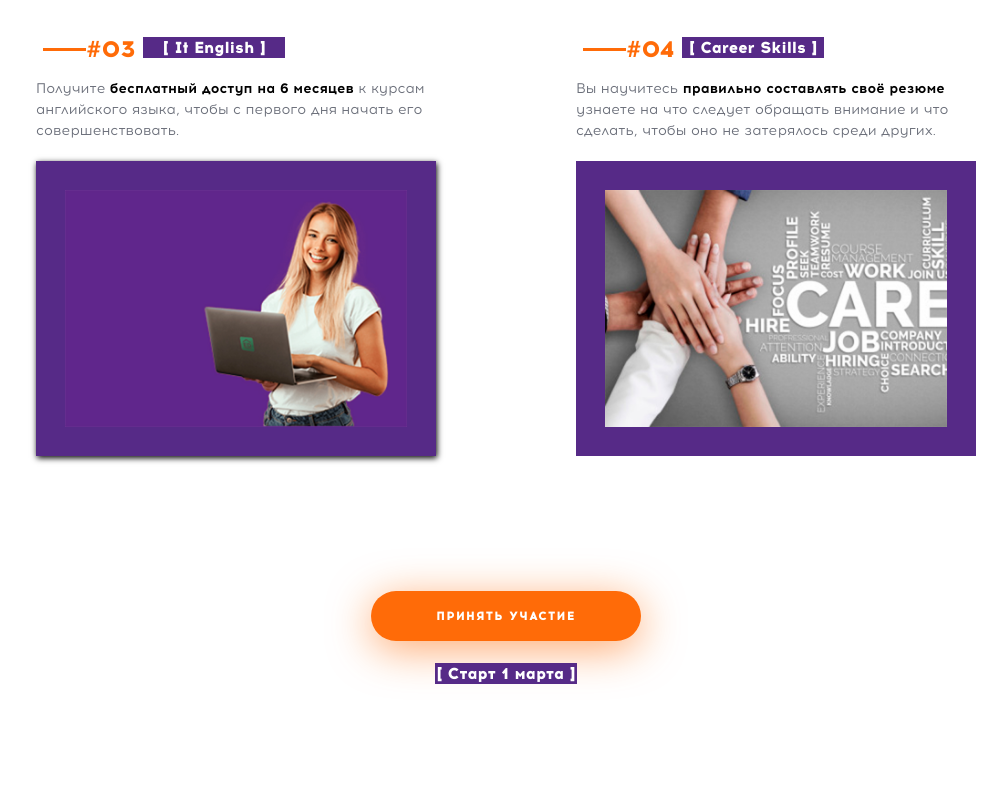
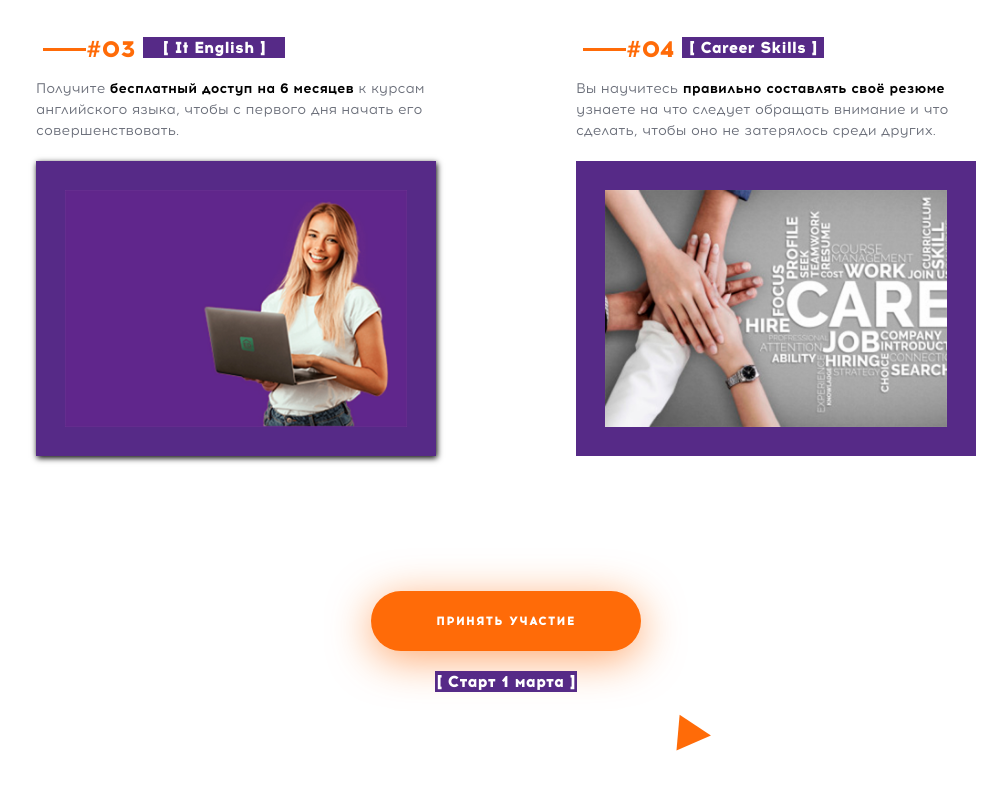
Before and after one commit to Puvel/dark-power, a website: page src/index.html in a window 1280 px wide. Shown: the part 1539-2328 px from the top of the page, without its empty margins (134-1141 px from the left). Drawn offline with nearby package versions, Linux system fonts and the light colour scheme; files that its build step writes are made by us from their sources.

Commit message:
structure.project

```diff
--- a/src/html/project.html
+++ b/src/html/project.html
@@ -43,7 +43,7 @@
                 </picture>
             </li>
         </ul>
-            <button class="button section__button">Принять участие</button>
+            <button class="button__pr section__button">Принять участие</button>
             <p class="text text-add"> Старт 1 марта </p>
     </div>
 </section>
--- a/src/html/structure.html
+++ b/src/html/structure.html
@@ -16,7 +16,7 @@
 
        <li class="instruction-list__item">А если нет, пишите нашему ментору, который помогает и отвечает на вопросы</li>
    </ul>
-   <button class="button section__button">Принять участие</button>
+   <button class="button__str section__button">Принять участие</button>
    <p class="text text-add"> Старт 1 марта </p>
 
 </div>
--- a/src/sass/section/project.scss
+++ b/src/sass/section/project.scss
@@ -34,6 +34,10 @@
     border-right: none;
     box-shadow: 1px 1.732px 6px 0px $dark-text;
   }
+}
+
+.button__pr {
+  margin-bottom: 20px;
 }
 
 .oportunity-dec {
@@ -107,6 +111,23 @@
     text-align: center;
   }
 
+  .project{
+    position: relative;
+
+    &::before {
+      @include pseudo(block);
+      width: 30px;
+      height: 35px;
+      position: absolute;
+      bottom: 35px;
+      right: 20%;
+      transform: rotate(5deg);
+      border-top: 18px solid transparent;
+      border-left: 33px solid $main-orange;
+      border-bottom: 18px solid transparent;
+    }
+  }
+
   .introduction {
     text-align: center;
     width: 640px;
@@ -127,19 +148,6 @@
     display: block;
     padding-top: 40px;
     margin-bottom: 75px;
-
-    &::before {
-      @include pseudo(block);
-      width: 30px;
-      height: 35px;
-      position: absolute;
-      bottom: -2010px;
-      right: 22%;
-      transform: rotate(5deg);
-      border-top: 18px solid transparent;
-      border-left: 33px solid $main-orange;
-      border-bottom: 18px solid transparent;
-    }
 
     &__item {
       position: relative;
@@ -181,6 +189,10 @@
   .project {
     padding-top: 75px;
     padding-bottom: 95px;
+
+    &::before {
+      right: 34%;
+    }
   }
 
   .skills-list {
--- a/src/sass/section/structure.scss
+++ b/src/sass/section/structure.scss
@@ -55,7 +55,7 @@
   }
 }
 
-.button {
+.button__str {
   margin-bottom: 22px;
   @include font-settings(12px, 1.2px, 800);
   line-height: 50px;
@@ -163,7 +163,7 @@
     padding-bottom: 94px;
   }
 
-  .button::before {
+  .button__str::before {
     bottom: 450px;
   }
 }
```
